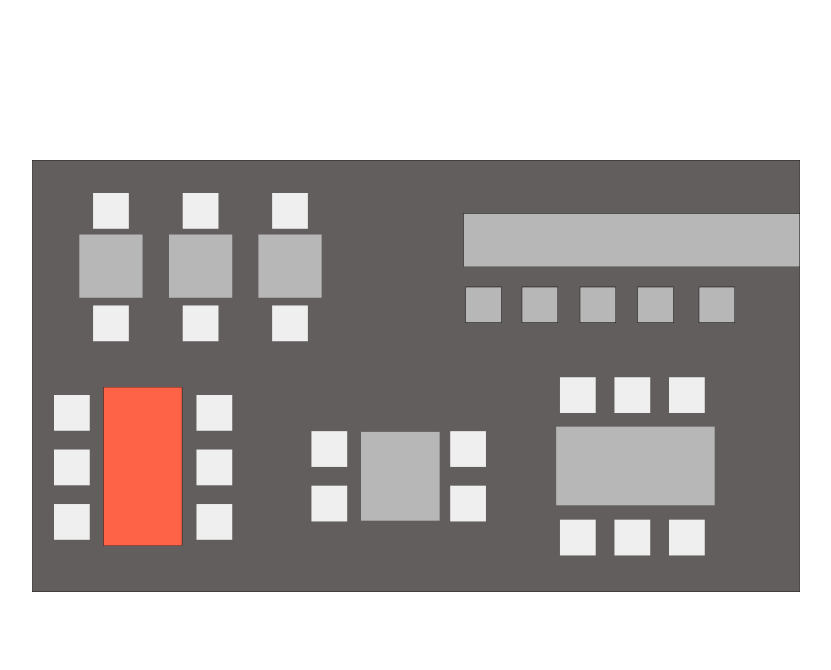
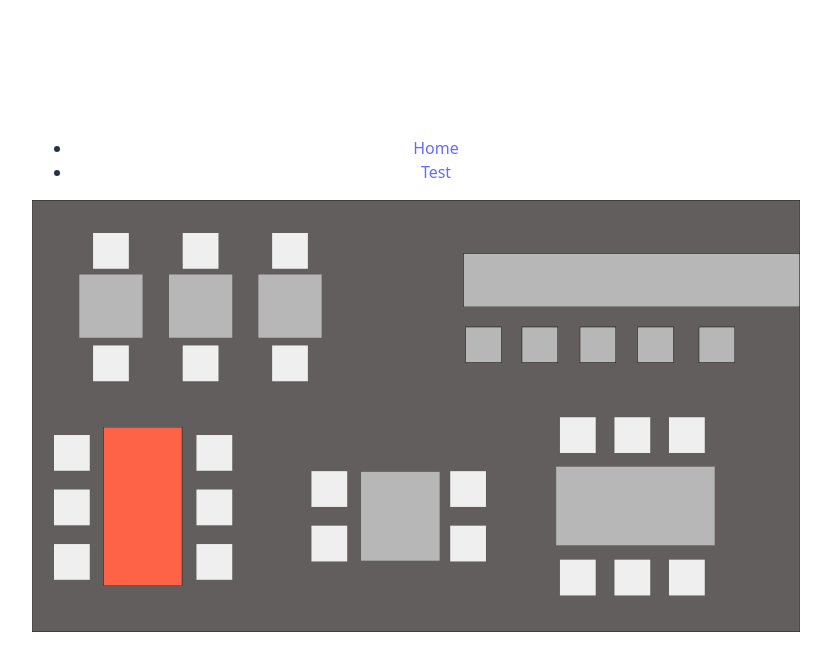
Before and after one commit to Devine4Life-Jules/maitreHotel, a React (Vite) app: page / in a window 1280 px wide. Shown: the top 670 px of the page, without its empty margins (224-1055 px from the left). Built offline with nearby package versions, Linux system fonts and the light colour scheme.

Commit message:
added react second page using react router

```diff
--- a/package.json
+++ b/package.json
@@ -11,7 +11,8 @@
   },
   "dependencies": {
     "react": "^19.0.0",
-    "react-dom": "^19.0.0"
+    "react-dom": "^19.0.0",
+    "react-router-dom": "^7.4.1"
   },
   "devDependencies": {
     "@eslint/js": "^9.21.0",
@@ -26,5 +27,4 @@
     "vite": "^6.2.0"
   },
   "homepage": "http://devine4life-jules.github.io/maitreHotel"
-
 }
--- a/src/App.jsx
+++ b/src/App.jsx
@@ -1,14 +1,31 @@
 import './App.css';
 import FloorPlan from './components/FloorPlan';
+import { HashRouter as Router, Routes, Route, NavLink } from "react-router-dom";
 
+const Home = () =>  <FloorPlan></FloorPlan>;
+const Test = () =>  <div>Test Browser Router</div>
 
 function App() {
-//test
 
   return(
     <div>
-      <FloorPlan></FloorPlan>
-      {/* <FloorPlan2></FloorPlan2> */}
+          <Router>
+      <nav>
+        <ul>
+          <li>
+            <NavLink to="/">Home</NavLink>
+          </li>
+          <li>
+            <NavLink to="/test">Test</NavLink>
+          </li>
+        </ul>
+      </nav>
+
+      <Routes>
+        <Route path="/" element={<Home />} />
+        <Route path="/test" element={<Test />} />
+      </Routes>
+    </Router>
 
 
     </div>
```
Also changed, not shown: 1 other file (tests, documents, lock files or other folders).
